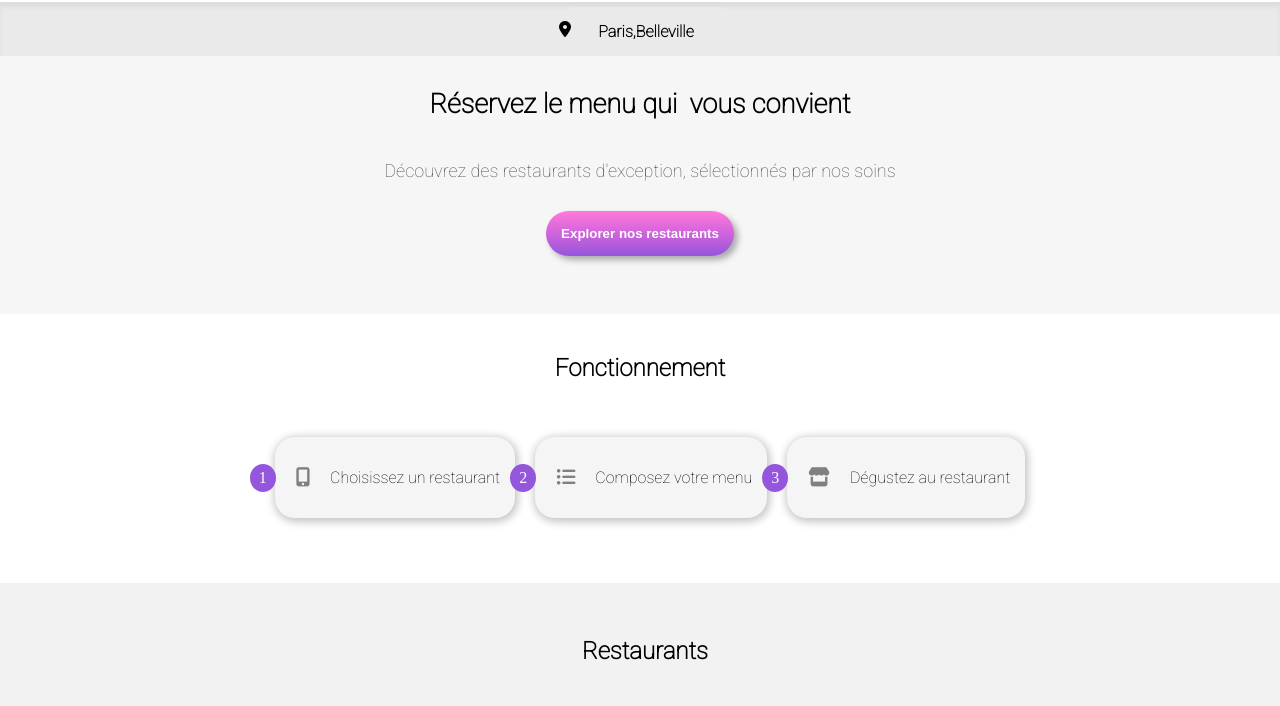
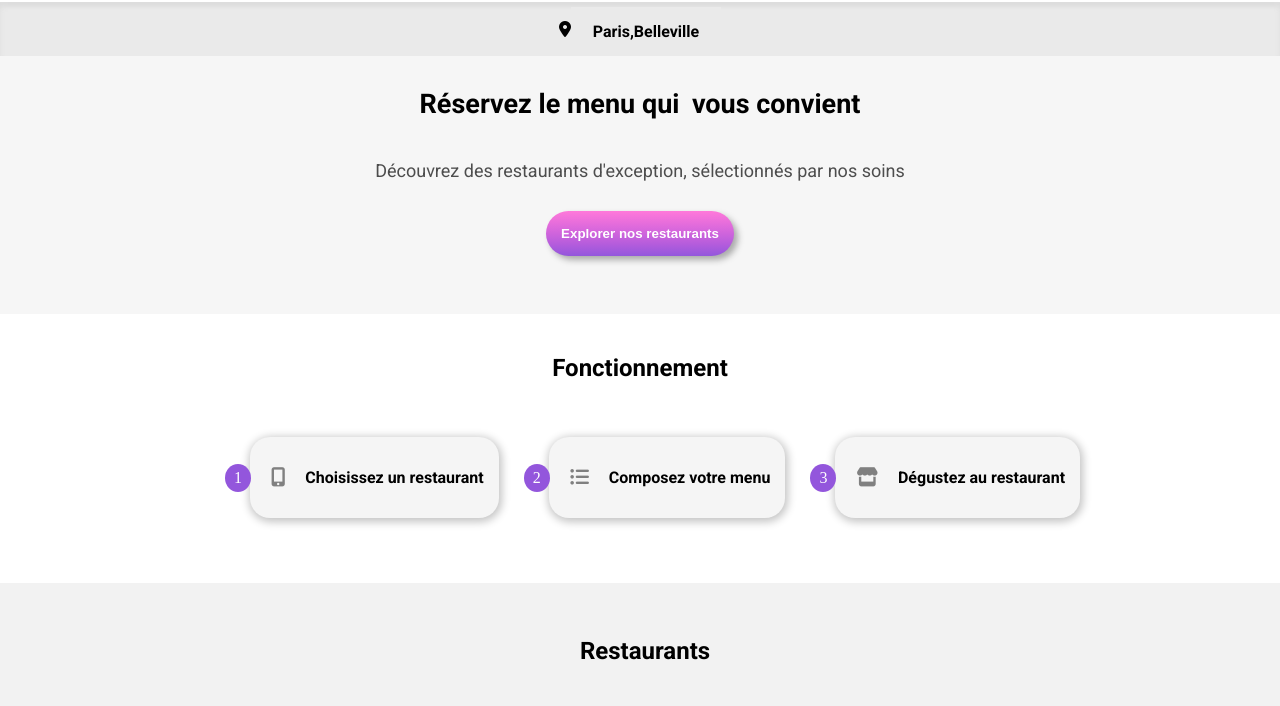
Before and after one commit to AxSF3/Ohmyfood, a plain HTML site: page index.html in a window 1280 px wide. Shown: the part 86-792 px from the top of the page. Drawn offline with Linux system fonts and the light colour scheme; grey boxes are pictures that could not be loaded; a web font is replaced by a local one.

Commit message:
Add files via upload

```diff
--- a/index.html
+++ b/index.html
@@ -63,17 +63,17 @@
                     <li>
                         <div class="fonction-number">1</div>
                         <div><i class="fas fa-mobile-alt fonction-icon"></i></div>
-                        <p>Choisissez un restaurant</p>
+                        <p class="fonc">Choisissez un restaurant</p>
                     </li>
                     <li>
                         <div class="fonction-number">2</div>
                         <div><i class="fas fa-list-ul fonction-icon"></i></div>
-                        <p>Composez votre menu</p>
+                        <p class="fonc">Composez votre menu</p>
                     </li>
                     <li>
                         <div class="fonction-number">3</div>
                         <div><i class="fas fa-store fonction-icon"></i></div>
-                        <p>Dégustez au restaurant</p>
+                        <p class="fonc">Dégustez au restaurant</p>
                     </li>
                 </ul>
             </section>
@@ -145,7 +145,7 @@
 
             <article class="card">
 
-                <a href="pages/delice-dessens.html">
+                <a href="pages/Ohmyfood-Ledélicedessens/index.html">
                     <figure>
                         <img src="img/louis-hansel-shotsoflouis-qNBGVyOCY8Q-unsplash.jpg" alt="Restaurant Le délice des sens">
                         <figcaption>
--- a/style.css
+++ b/style.css
@@ -1,4 +1,4 @@
-@import url('https://fonts.googleapis.com/css2?family=Roboto:wght@100&display=swap');
+@import url('https://fonts.googleapis.com/css2?family=Roboto:wght@400;700&display=swap');
 @import url('https://fonts.googleapis.com/css2?family=Shrikhand&display=swap');
 
 
@@ -22,13 +22,13 @@ a {
 li {
   list-style-type: none;
 }
-
+/*
 h3,h4 {
   font-family: 'Shrikhand', sans-serif;
 
-}
+}*/
 
-h2,p, span {
+h4,h3,h2,p, span {
 
   font-family: 'Roboto', sans-serif;
 
@@ -40,7 +40,7 @@ font-weight: 900;
 }
 
 .bold {
-  font-weight: 900;
+
 }
 
 /* LOADER */
@@ -264,6 +264,8 @@ input[type=search]::-ms-reveal {  display: none; width : 0; height: 0; }
     list-style-type: none;
   }
 
+
+
   .fonction-ul li {
     display: flex;
     flex-direction: row;
@@ -275,9 +277,11 @@ input[type=search]::-ms-reveal {  display: none; width : 0; height: 0; }
     border-radius: 20px;
     box-shadow: 1px 2px 8px 2px #c4c4c4;
     background-color: #f5f5f5;
+    margin-left: 30px;
   }
   .fonction-ul li p {
-    font-weight: 500;
+    font-family: 'Roboto', sans-serif;
+    font-weight: 600;
     margin-left: 20px;
   }
   .fonction-ul li:hover {
@@ -286,6 +290,11 @@ input[type=search]::-ms-reveal {  display: none; width : 0; height: 0; }
   .fonction-ul li:hover .fas {
     color: #9356dc;
   }
+
+  .fonc {
+    font-family: 'Roboto', sans-serif;
+  }
+
   .fonction-number {
     background-color: #9356dc;
     color: white;
@@ -344,6 +353,7 @@ input[type=search]::-ms-reveal {  display: none; width : 0; height: 0; }
   .main-restaurant {
     padding: 0 20%;
   }
+
 }
 
 .heart {
@@ -503,6 +513,16 @@ footer ul .fa-hands-helping {
 
   }
 
+
+
+  @media screen and (max-width: 850px) {
+
+
+    .fonction-ul li {
+     margin-left: 0px;
+    }
+
+  }
 /* FONCTIONNEMENT */
 
     @media screen and (min-width: 850px) {
```
